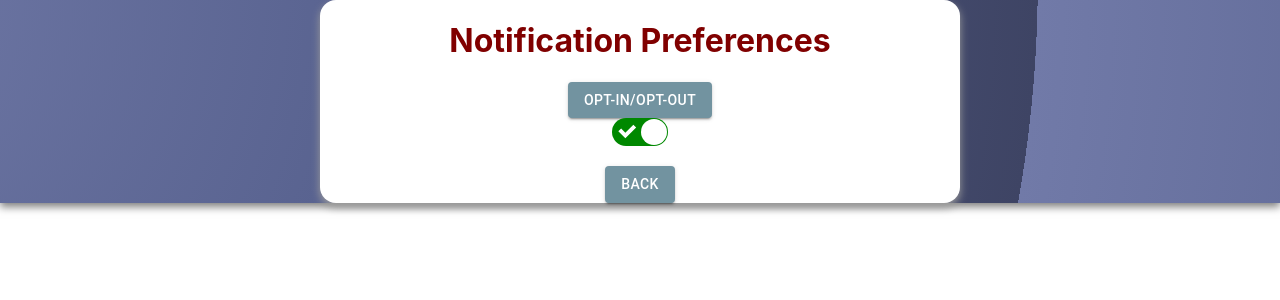
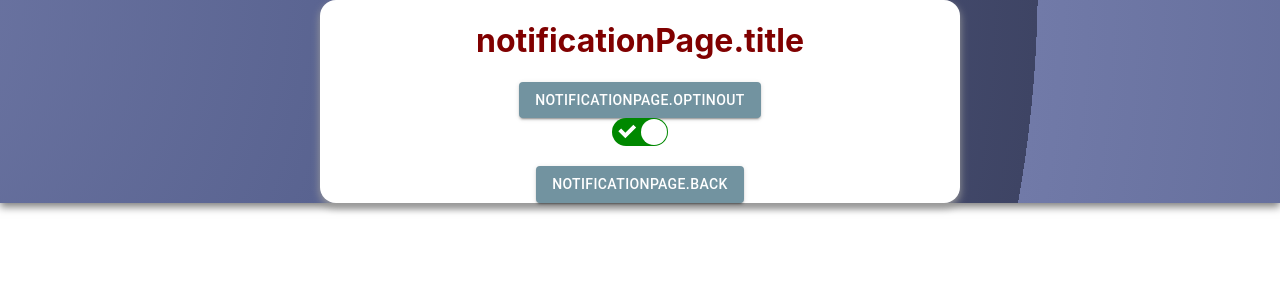
Before and after one commit to ronKovler/SleepMedic, a React (Create React App) app in the folder sleepmedic/: page /notificationspage in a window 1280 px wide. Shown: the top 300 px of the page. Built offline with nearby package versions, Linux system fonts and the light colour scheme; what react-auth-kit would draw is missing.

Commit message:
translating changes

```diff
--- a/sleepmedic/src/Components/EditGoalPage.js
+++ b/sleepmedic/src/Components/EditGoalPage.js
@@ -3,6 +3,7 @@ import "./EditGoalPage.css";
 import { BrowserRouter as Router, Routes, Link, Route } from 'react-router-dom';
 //import { Link } from "react-router-dom";
 import {TextField, Button } from "@mui/material/";
+import { useTranslation } from "react-i18next";
 import axios from "axios";
 import { valueToPercent } from '@mui/base';
 import { useState } from 'react';
@@ -11,14 +12,15 @@ import React from 'react';
 //Shaun
 function EditGoal() {
     //implement logic for collecting parameters
+    const [t, i18n] = useTranslation("global");
 
     return (
         <div className="sleep-medic-container">
             <div className="edit-goal-form">
-                <h1>Edit your Goals</h1>
-                <Link to="/createreminder">Create a Reminder</Link>
+                <h1>{t("editGoals.title")}</h1>
+                <Link to="/createreminder">{t("editGoals.create-reminder")}</Link>
                 <Link to="/home">
-                    <Button variant="contained">Home</Button>
+                    <Button variant="contained">{t("editGoals.home")}</Button>
                 </Link>
             </div>
         </div>
--- a/sleepmedic/src/Components/NotificationsPage.js
+++ b/sleepmedic/src/Components/NotificationsPage.js
@@ -1,6 +1,7 @@
 import "./NotificationsPage.css";
 import { BrowserRouter as Router, Routes, Link, Route } from 'react-router-dom';
 import {TextField, Button } from "@mui/material/";
+import { useTranslation } from "react-i18next";
 import axios from "axios";
 import { useState } from 'react';
 import React from 'react';
@@ -10,6 +11,7 @@ import ReactSwitch from 'react-switch';
 function OpenNotificationsPage() {
     //implement logic for collecting parameters
     const [checked, setChecked] = useState(true);
+    const [t, i18n] = useTranslation("global");
 
       const handleChange = val => {
         setChecked(val)
@@ -18,15 +20,15 @@ function OpenNotificationsPage() {
     return (
         <div className="sleep-medic-container">
             <div className="notif-page-form">
-                <h1>Notification Preferences</h1>
-                <Button variant="contained">Opt-in/Opt-Out</Button>
+                <h1>{t("notificationPage.title")}</h1>
+                <Button variant="contained">{t("notificationPage.optInOut")}</Button>
                 <ReactSwitch
                         checked={checked}
                         onChange={handleChange}
                       />
                 <br/>
                 <Link to="/profilepage">
-                            <Button variant="contained">Back</Button>
+                            <Button variant="contained">{t("notificationPage.back")}</Button>
                             </Link>
             </div>
         </div>
--- a/sleepmedic/src/Components/navbar/LanguageSelector.js
+++ b/sleepmedic/src/Components/navbar/LanguageSelector.js
@@ -6,7 +6,7 @@ import MenuItem from '@mui/material/MenuItem';
 import Select from '@mui/material/Select';
 
 const LanguageSelector = () => {
-  const { t, i18n } = useTranslation();
+    const [t, i18n] = useTranslation("global");
 
   const handleChangeLanguage = (event) => {
     i18n.changeLanguage(event.target.value);
@@ -20,8 +20,8 @@ const LanguageSelector = () => {
       label={t('navbar.language')}
       sx={{ color: "white", fieldset: { border: "none" }  }}
     >
-      <MenuItem value="en">English</MenuItem>
-      <MenuItem value="es">Español</MenuItem>
+      <MenuItem value="en">{t("welcome.english")}</MenuItem>
+      <MenuItem value="es">{t("welcome.spanish")}</MenuItem>
       {/* Add more languages if needed */}
     </Select>
   );
--- a/sleepmedic/src/Translation/en/global.json
+++ b/sleepmedic/src/Translation/en/global.json
@@ -73,6 +73,16 @@
         },
         "or-create": "or create an account",
         "login": "login"
+    },
+    "editGoals": {
+      "title": "Edit your Goals",
+      "create-reminder": "Create a Reminder",
+      "home": "Home"
+    },
+    "notificationPage": {
+      "title": "Notification Preferences",
+      "optInOut": "Opt-in/Opt-Out",
+      "back": "back"
     },
     "education": {
         "table-of-contents": "Table of Contents",
```
